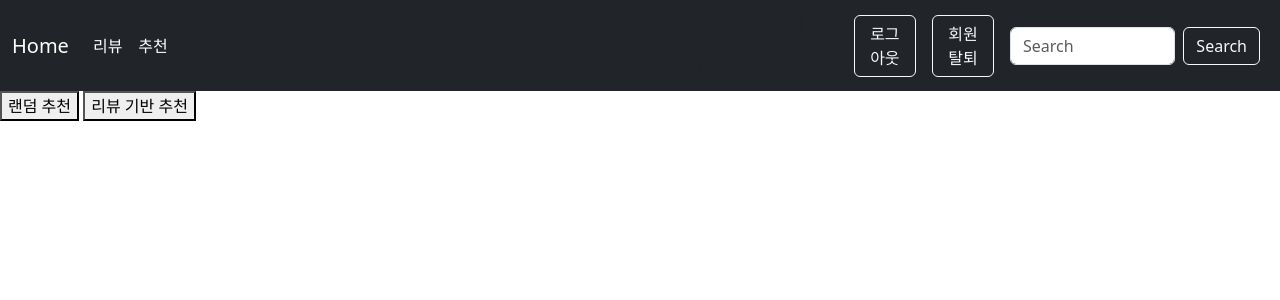
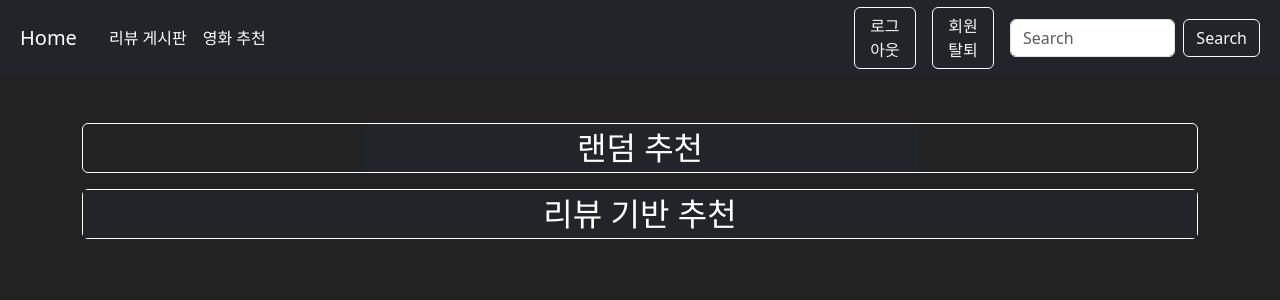
Before and after one commit to isakchoe/movie_recommend_webservice, a Django app: page /movies/recommend/review/ in a window 1280 px wide. Shown: the top 300 px of the page. Run offline with Django 3.2, Linux system fonts and the light colour scheme; the visitor is signed in with stand-in values (Sample User, id 1); data that the repository does not hold is empty; some libraries are stand-ins or nearby versions.

Commit message:
recommend_movies & base.html

```diff
--- a/movies/templates/movies/recommend_movies.html
+++ b/movies/templates/movies/recommend_movies.html
@@ -1,20 +1,30 @@
 {% extends 'base.html' %}
 
 {% block content %}
-<a href="{% url 'movies:recommend_random' %}"><button>랜덤 추천</button></a>
-<a href="{% url 'movies:recommend_review' %}"><button>리뷰 기반 추천 </button></a>
+<div class="container">
+  <div class="d-flex justify-content-center mt-5 border border-white rounded">
+    <a href="{% url 'movies:recommend_random' %}" class="text-decoration-none text-white text-center fs-2 bg-dark w-50">랜덤 추천</a>
+  </div>
+  <div class="d-flex justify-content-center mt-3  border border-white rounded">
+    <a href="{% url 'movies:recommend_review' %}" class="text-decoration-none text-white text-center fs-2 bg-dark w-100">리뷰 기반 추천</a>
+  </div>
+</div>
+
 <br>
 {% if recommend_movies %}
 
   <div class="d-flex flex-row justify-content-center">
     {% for movie in recommend_movies %}
-    <div class="card m-3" style="width: 18rem;">
-      <img src="https://image.tmdb.org/t/p/original{{ movie.poster_path }}" class="card-img-top" alt="...">
-      <div class="card-body">
-        <h5 class="card-title"> {{ movie.title }}</h5>
-        <p class="card-text">{{ movie.overview|truncatechars:50 }}</p>
-        <a href="{% url 'movies:detail' movie.id %}" class="btn btn-primary">더보기</a>
-      </div>
+    <div class="card m-3 rounded" style="width: 24rem;">
+      <a href="{% url 'movies:detail' movie.id %}" class="text-decoration-none text-dark">
+        <img src="https://image.tmdb.org/t/p/original{{ movie.poster_path }}" class="card-img-top" alt="poster-image">
+        <div class="card-body">
+          <h5 class="card-title fs-4 fw-bold text-center">{{ movie.title }}</h5>
+          <p class="fs-5 text-center">{{ movie.release_date }}</p>
+          <p class="card-text">{{ movie.overview|truncatechars:80 }}</p>
+        </div>
+      </a>
+
     </div>
     <hr>
   {% endfor %}
--- a/movies/views.py
+++ b/movies/views.py
@@ -14,8 +14,6 @@ def all_movies(n):
     for page in page_list:
         URL = f'https://api.themoviedb.org/3/movie/top_rated?api_key={API_KEY}&language=ko-kr&page={page}'
         res = requests.get(URL).json()
-
-        print(res)
 
         for movie in res['results']:
             temp = Movie.objects.create(
--- a/templates/base.html
+++ b/templates/base.html
@@ -22,7 +22,7 @@
 
 
   <style>
-      .bd-placeholder-img {
+    {% comment %} .bd-placeholder-img {
       font-size: 1.125rem;
       text-anchor: middle;
       -webkit-user-select: none;
@@ -34,29 +34,35 @@
       .bd-placeholder-img-lg {
         font-size: 3.5rem;
       }
+    } {% endcomment %}
+    .thema-dark {
+      background-color: #222;
+    }
+
+    .nav-height {
+      height: 75px;
     }
   </style>
 
 
 </head>
-<body>
+<body class="thema-dark">
   {% load bootstrap5 %}
-  <nav class="navbar navbar-expand-lg navbar-dark bg-dark">
+  <nav class="navbar navbar-expand-lg navbar-dark bg-dark nav-height">
     <div class="container-fluid">
-      <a class="navbar-brand" href="#">Home</a>
+      <a class="navbar-brand mx-2" href="#">Home</a>
       <button class="navbar-toggler" type="button" data-bs-toggle="collapse" data-bs-target="#navbarTogglerDemo02" aria-controls="navbarTogglerDemo02" aria-expanded="false" aria-label="Toggle navigation">
         <span class="navbar-toggler-icon"></span>
       </button>
-      <div class="collapse navbar-collapse" id="navbarTogglerDemo02">
+      <div class="collapse navbar-collapse ms-3" id="navbarTogglerDemo02">
         <ul class="navbar-nav me-auto mb-2 mb-lg-0">
           <li class="nav-item">
-            <a class="nav-link active" href="{% url 'community:index' %}">리뷰</a>
+            <a class="nav-link active" href="{% url 'community:index' %}">리뷰 게시판</a>
           </li>
           <li class="nav-item">
-            <a class="nav-link active" href="{% url 'movies:recommend' %}">추천</a>
+            <a class="nav-link active" href="{% url 'movies:recommend' %}">영화 추천</a>
           </li>
         </ul>
-
       </div>
     </div>
 
```
Lines whose indentation alone changed are shown as unchanged.
